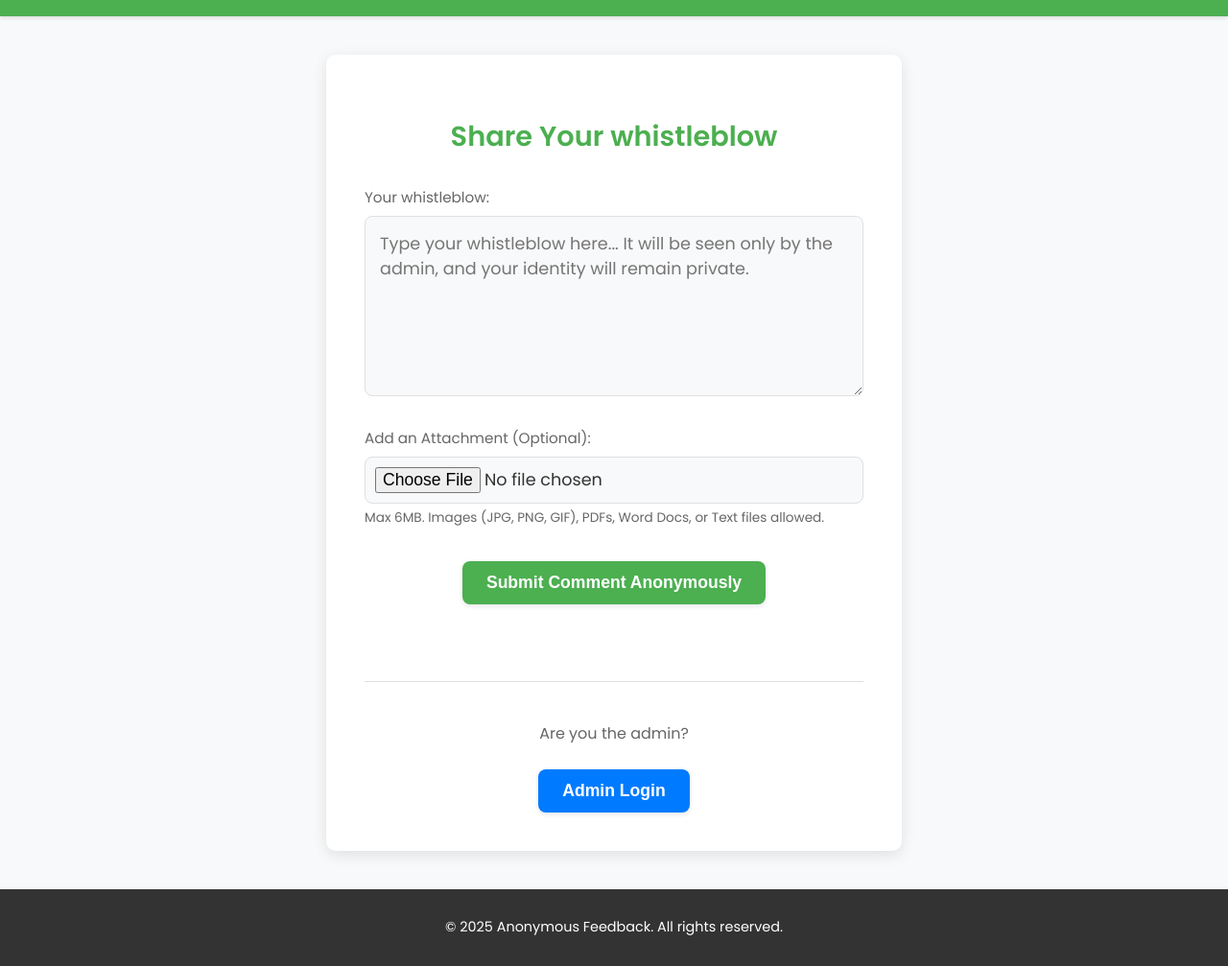
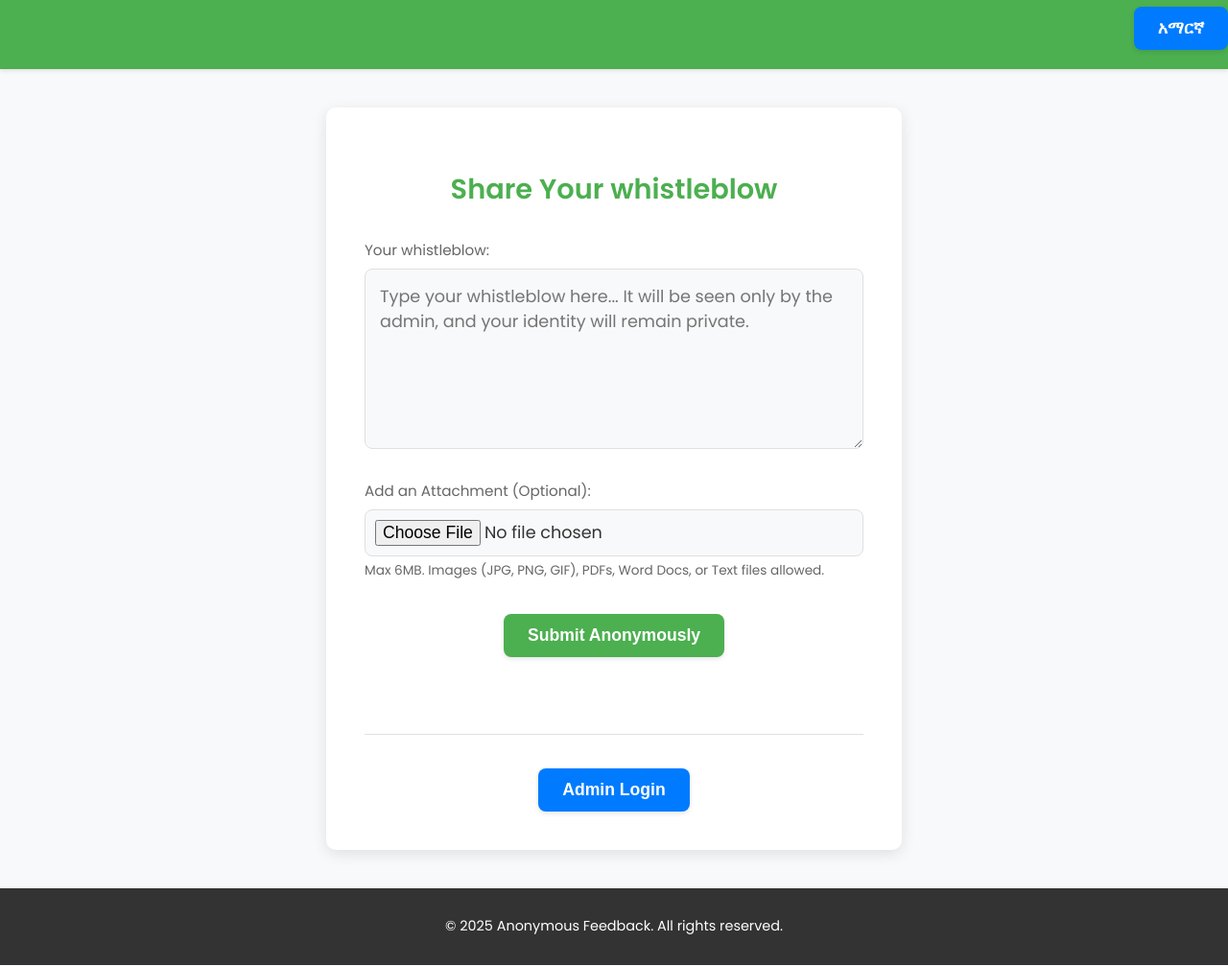
Before and after one commit to beka2127/anonymous-feedback-app, a website: page public/index.html in a window 1280 px wide. Shown: the part 76-1083 px from the top of the page at 96% size. Drawn offline with Linux system fonts and the light colour scheme.

Commit message:
index.html

```diff
--- a/public/index.html
+++ b/public/index.html
@@ -10,6 +10,7 @@
 <body>
     <div class="header">
         <h1 class="logo"> Anonymous whistleblowing hub</h1>
+        <button id="langToggle" class="btn btn-secondary" style="float: right; margin-top: 10px;">አማርኛ</button>
     </div>
 
     <main>
@@ -25,11 +26,11 @@
                     <input type="file" id="attachment" name="attachment" accept="image/*,.pdf,.doc,.docx,.txt">
                     <small>Max 6MB. Images (JPG, PNG, GIF), PDFs, Word Docs, or Text files allowed.</small>
                 </div>
-                <button type="submit" class="btn btn-primary">Submit Comment Anonymously</button>
+                <button type="submit" class="btn btn-primary">Submit Anonymously</button>
                 <p id="message" class="form-message"></p>
             </form>
             <div class="admin-access-area">
-                <p>Are you the admin?</p>
+
                 <button id="adminLoginBtn" class="btn btn-secondary">Admin Login</button>
             </div>
         </section>
```
